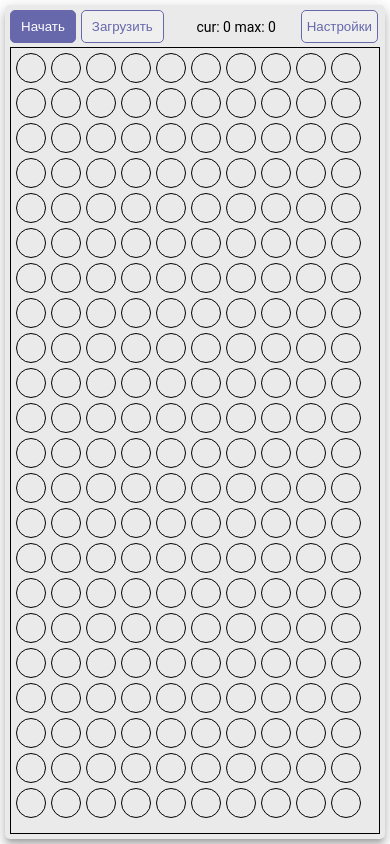
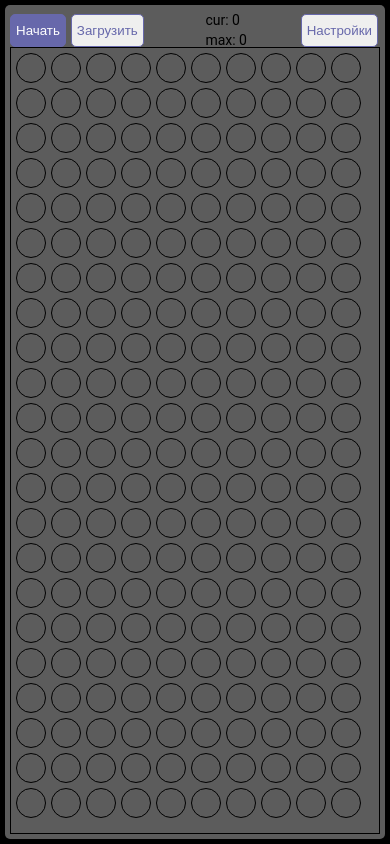
Before and after one commit to AlabamaWebp/solidSnake, an Angular app: page / in a window 390 px wide. Built offline with nearby package versions, Linux system fonts and the light colour scheme.

Commit message:
Помещается!!!!

```diff
--- a/src/app/app.component.html
+++ b/src/app/app.component.html
@@ -25,7 +25,7 @@
           </button>
           <button class="button2"
           (click)="loadSnake()"
-          *ngIf="!game_started">
+          *ngIf="!game_started || is_pause">
             Загрузить
           </button>
           <!-- <button class="button2"
@@ -39,7 +39,7 @@
         </div>
         <div class="r">
           <button class="button1 hover_show" style="padding: 2px 5px; height: 33px !important;"
-            [disabled]="game_started"
+            *ngIf="!game_started"
             [style.pointerEvents]="game_started ? 'none' : 'all'">
             Настройки
           </button>
--- a/src/app/app.component.scss
+++ b/src/app/app.component.scss
@@ -1,7 +1,11 @@
 @import "./shared/styles/vars.scss";
-@media (min-width: 1200px) {
-  *:not(mat-icon) {
-    font-size: 16px;
+@media (max-width: 400px) {
+  .button1,.button2,.button3 {
+    padding: 0 5px !important;
+  }
+  .c {
+    display: flex;
+    flex-direction: column;
   }
 }
 .wgcc {
--- a/src/app/shared/styles/vars.scss
+++ b/src/app/shared/styles/vars.scss
@@ -1,3 +1,12 @@
-$z8_color: #eaeaea; //#d9d9d97c
+:root {
+    --z8_color: #eaeaea;
+    --back: white;
+}
+:root[dark=''] {
+    --z8_color: #5c5c5c;
+    --back: black;
+}
+$z8_color: var(--z8_color); //#d9d9d97c #eaeaea
+$background: var(--back);
 $violet: #6768ab;
 $magic_shadow: 0px 5px 5px -3px rgba(0, 0, 0, 0.2), 0px 8px 10px 1px rgba(0, 0, 0, 0.14), 0px 3px 14px 2px rgba(0, 0, 0, 0.12);
--- a/src/index.html
+++ b/src/index.html
@@ -1,5 +1,5 @@
 <!doctype html>
-<html lang="en">
+<html lang="en" dark="">
 <head>
   <meta charset="utf-8">
   <title>SolidSnake</title>
--- a/src/styles.scss
+++ b/src/styles.scss
@@ -3,6 +3,9 @@ html, body, .mat-body, .mat-body-1, .mat-typography {
     height: 100%;
     margin: 0;
     font: 400 14px / 20px Roboto, "Helvetica Neue", sans-serif !important;
+}
+body {
+    background-color: $background;
 }
 .wg {
     width: 100%;
```
